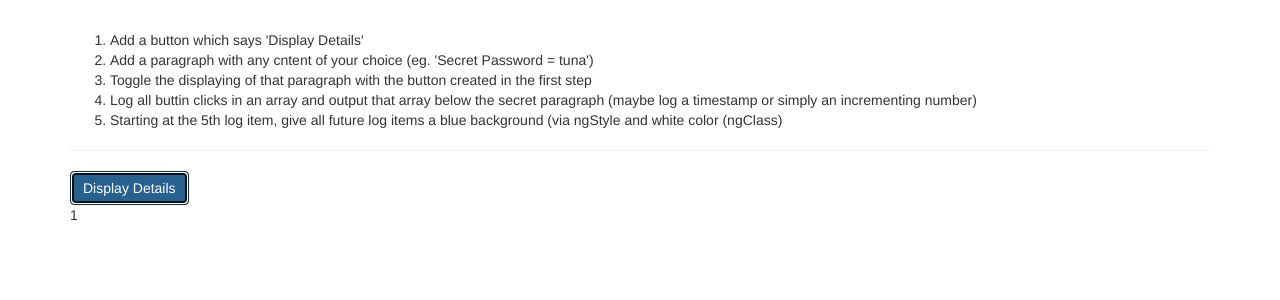
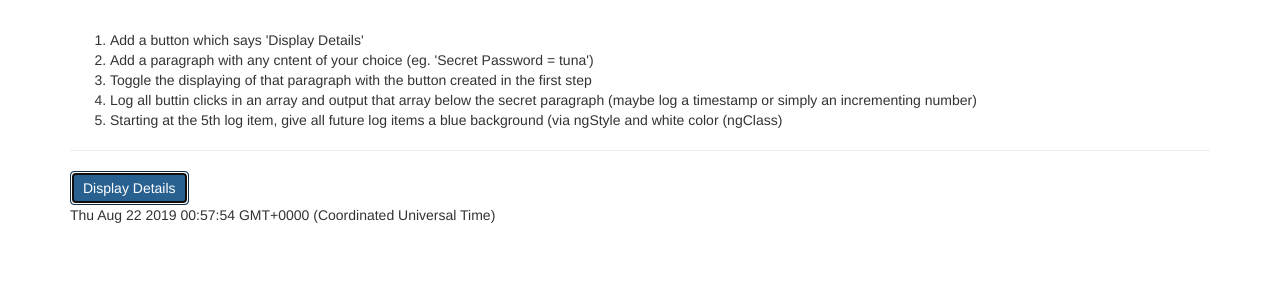
Before and after one commit to soulyana/angular8-training, an Angular app: page / in a window 1280 px wide. Both pictures are taken after a click on the button "Display Details". Shown: the top 300 px of the page. Built offline with nearby package versions, Linux system fonts and the light colour scheme.

Commit message:
getting the index when using ngFor

```diff
--- a/src/app/app.component.html
+++ b/src/app/app.component.html
@@ -100,9 +100,9 @@
         Display Details
       </button>
       <div
-        *ngFor="let logItem of log"
-        [ngStyle]="{ backgroundColor: logItem >= 5 ? 'blue' : 'transparent' }"
-        [ngClass]="{ 'white-text': logItem >= 5 }"
+        *ngFor="let logItem of log; let i = index"
+        [ngStyle]="{ backgroundColor: i >= 4 ? 'blue' : 'transparent' }"
+        [ngClass]="{ 'white-text': i >= 4 }"
       >
         {{ logItem }}
       </div>
--- a/src/app/app.component.ts
+++ b/src/app/app.component.ts
@@ -12,6 +12,7 @@
 
   onToggleDetails() {
     this.showSecret = !this.showSecret;
-    this.log.push(this.log.length + 1);
+    // this.log.push(this.log.length + 1);
+    this.log.push(new Date());
   }
 }
```
